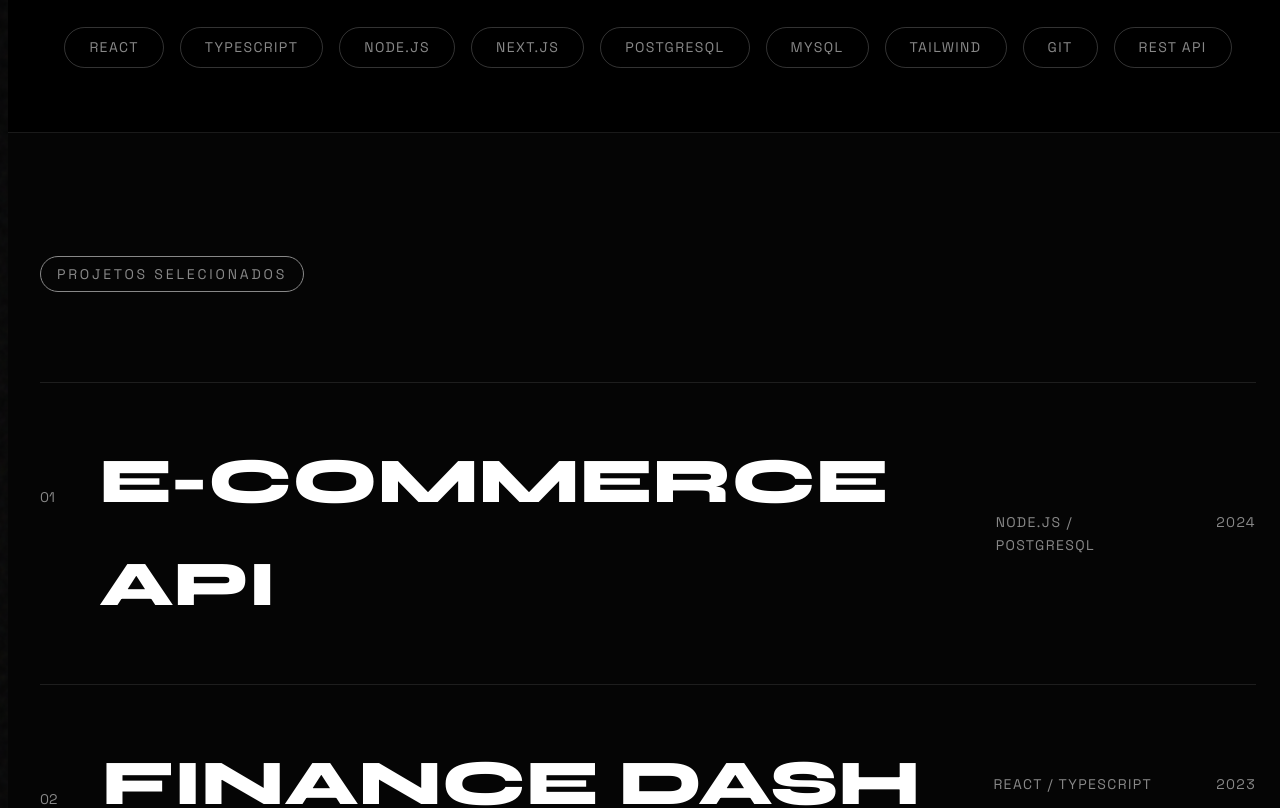
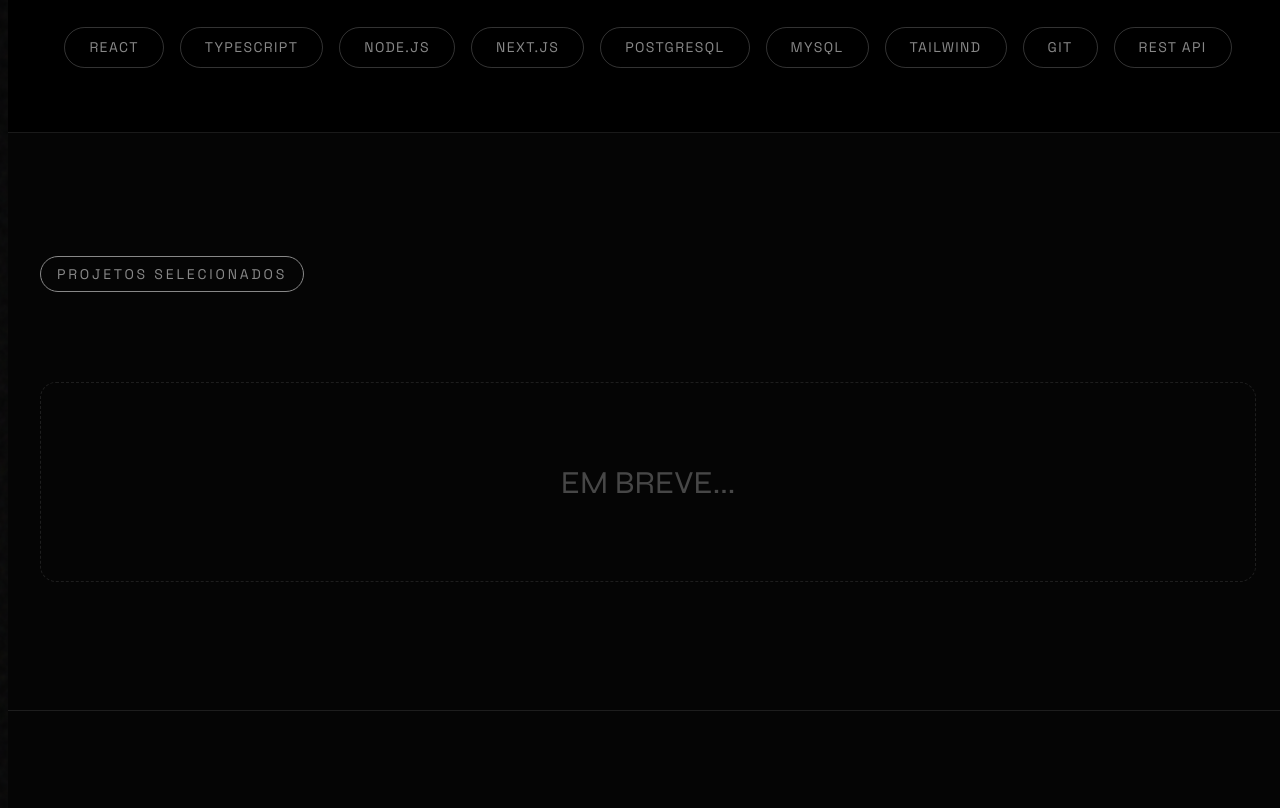
Before and after one commit to elielpdutra/Portifolio, a React (Vite) app: page / in a window 1280 px wide. Shown: the part 1680-2488 px from the top of the page. Built offline with nearby package versions, Linux system fonts and the light colour scheme.

Commit message:
feat: adiciona placeholder na secao de projetos

```diff
--- a/src/App.tsx
+++ b/src/App.tsx
@@ -2,7 +2,8 @@ import { Header } from './components/Layout/Header';
 import { Hero } from './components/Hero/Hero';
 import { About } from './components/About/About';
 import { Skills } from './components/Skills/Skills';
-import { Projects } from './components/Projects/Projects';
+// import { Projects } from './components/Projects/Projects';
+import { ProjectsPlaceholder as Projects } from './components/Projects/ProjectsPlaceholder';
 import { Contact } from './components/Contact/Contact';
 import { ParticlesBackground } from './components/Layout/ParticlesBackground';
 import { Cursor } from './components/Layout/Cursor';
--- /dev/null
+++ b/src/components/Projects/ProjectsPlaceholder.tsx
@@ -0,0 +1,40 @@
+import styles from './Projects.module.css';
+import { useScrollAnimation } from '../../hooks/useScrollAnimation';
+
+export function ProjectsPlaceholder() {
+  const { elementRef, isVisible } = useScrollAnimation();
+
+  return (
+    <section
+      ref={elementRef}
+      className={`${styles.projects} ${isVisible ? 'animate-fade-in-up' : ''}`}
+      style={{ opacity: 0 }}
+      id="projects"
+    >
+      <div className={styles.container}>
+        <div className={styles.header}>
+            <span className={styles.label}>PROJETOS SELECIONADOS</span>
+        </div>
+
+        <div style={{
+            display: 'flex',
+            justifyContent: 'center',
+            alignItems: 'center',
+            minHeight: '200px',
+            border: '1px dashed rgba(255,255,255,0.1)',
+            borderRadius: '1rem'
+        }}>
+            <p style={{
+                fontFamily: 'var(--font-display)',
+                fontSize: '2rem',
+                color: 'var(--text-secondary)',
+                opacity: 0.5,
+                textTransform: 'uppercase'
+            }}>
+                Em breve...
+            </p>
+        </div>
+      </div>
+    </section>
+  );
+}
```
